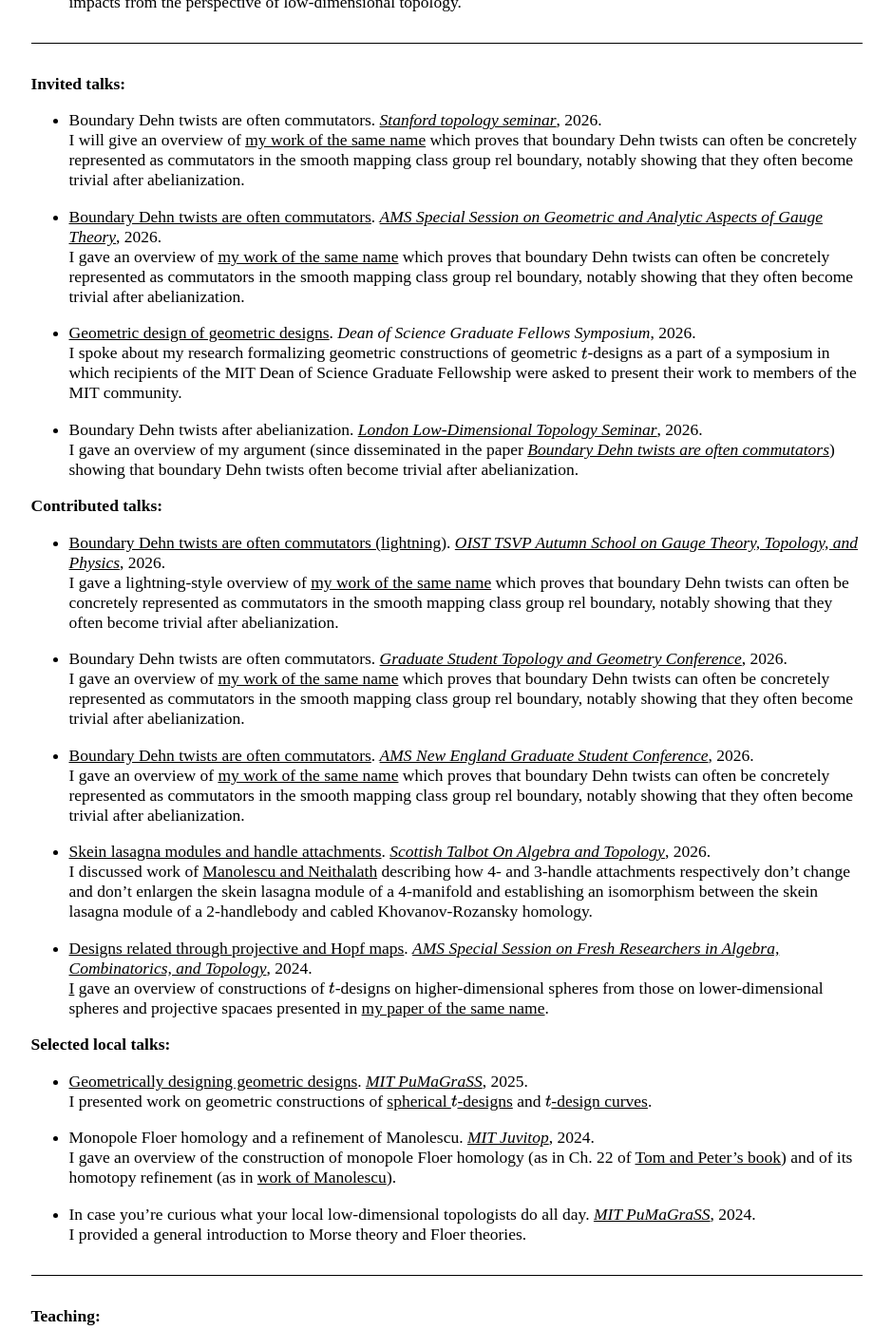
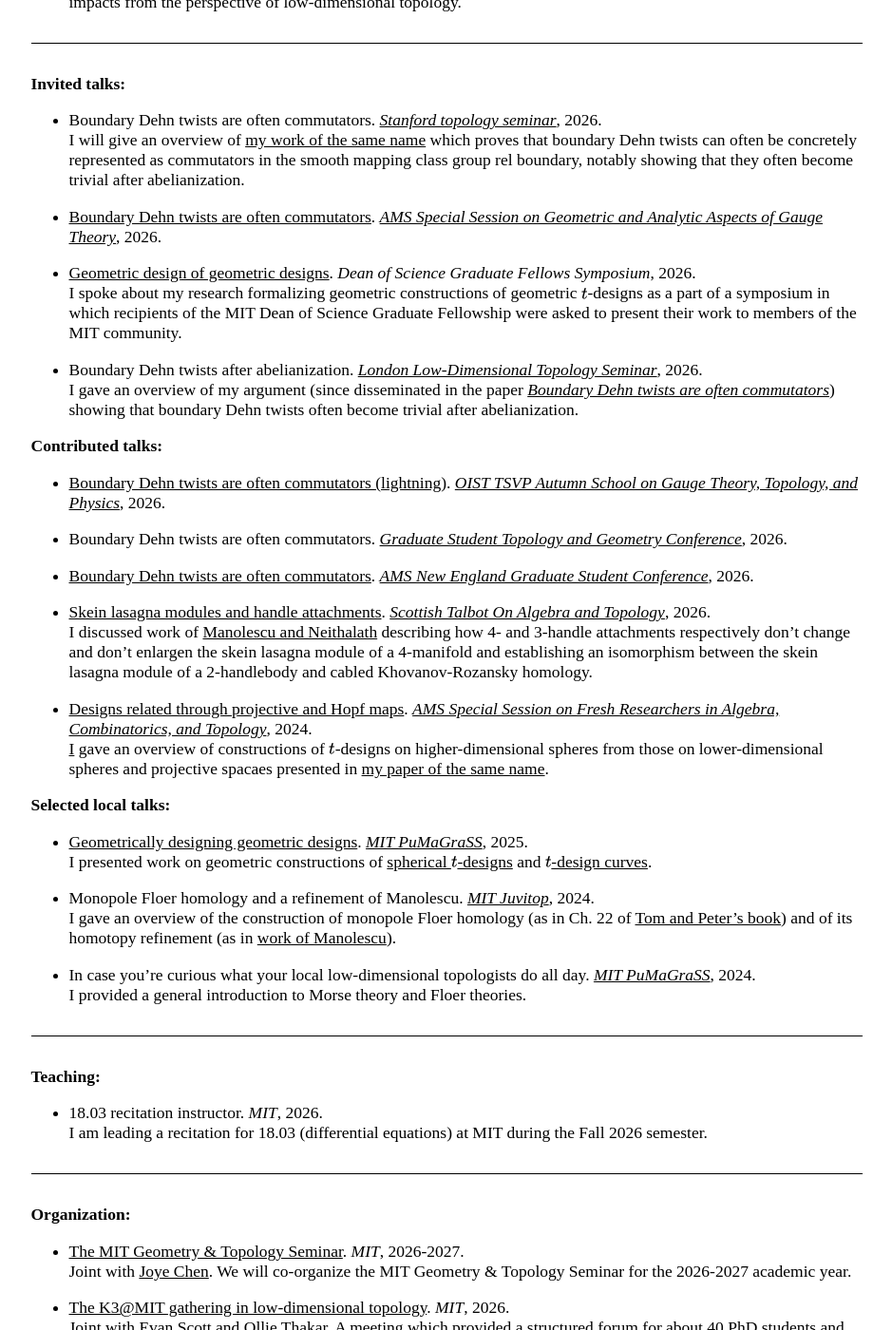
Before and after one commit to AyodejiLindblad/AyodejiLindblad.github.io, a Jekyll site: the page built from index.md, in a window 1280 px wide and 1400 px high, scrolled down 1500 px. Shown: the whole window at 95% size, without its empty margins (170-1109 px from the left). Built offline with Jekyll 4.4.1, drawn with Linux system fonts in a browser that asks for light colours; some web fonts are replaced.

Commit message:
Refactor talk descriptions for clarity
Removed redundant descriptions of talks on boundary Dehn twists while retaining essential information.

```diff
--- a/index.md
+++ b/index.md
@@ -78,7 +78,6 @@ Joint with [Enrico Colón](https://www.math.harvard.edu/people/colon-enrico/), [
     I will give an overview of [my work of the same name](https://arxiv.org/pdf/2604.13194) which proves that boundary Dehn twists can often be concretely represented as commutators in the smooth mapping class group rel boundary, notably showing that they often become trivial after abelianization.
 
 * [Boundary Dehn twists are often commutators](talks/Boundary-Dehn-twists-are-often-commutators-(slides).pdf). *[AMS Special Session on Geometric and Analytic Aspects of Gauge Theory](https://meetings.ams.org/math/fall2026e/meetingapp.cgi/Paper/61828)*, 2026.
-    I gave an overview of [my work of the same name](https://arxiv.org/pdf/2604.13194) which proves that boundary Dehn twists can often be concretely represented as commutators in the smooth mapping class group rel boundary, notably showing that they often become trivial after abelianization.
 
 * [Geometric design of geometric designs](talks/Geometric-design-of-geometric-designs.pdf). *Dean of Science Graduate Fellows Symposium*, 2026.
     I spoke about my research formalizing geometric constructions of geometric $t$-designs as a part of a symposium in which recipients of the MIT Dean of Science Graduate Fellowship were asked to present their work to members of the MIT community.
@@ -89,13 +88,10 @@ Joint with [Enrico Colón](https://www.math.harvard.edu/people/colon-enrico/), [
 **Contributed talks:**
 
 * [Boundary Dehn twists are often commutators (lightning)](talks/Boundary-Dehn-twists-are-often-commutators-(lightning).pdf). *[OIST TSVP Autumn School on Gauge Theory, Topology, and Physics](https://sites.google.com/view/new-frontiers-in-gauge-theory/autumn-school?authuser=0)*, 2026.
-    I gave a lightning-style overview of [my work of the same name](https://arxiv.org/pdf/2604.13194) which proves that boundary Dehn twists can often be concretely represented as commutators in the smooth mapping class group rel boundary, notably showing that they often become trivial after abelianization.
 
 * Boundary Dehn twists are often commutators. *[Graduate Student Topology and Geometry Conference](https://www.gstgc2026.com/)*, 2026.
-    I gave an overview of [my work of the same name](https://arxiv.org/pdf/2604.13194) which proves that boundary Dehn twists can often be concretely represented as commutators in the smooth mapping class group rel boundary, notably showing that they often become trivial after abelianization.
 
 * [Boundary Dehn twists are often commutators](talks/Boundary-Dehn-twists-are-often-commutators-(general-audience).pdf). *[AMS New England Graduate Student Conference](https://sites.google.com/brown.edu/amsgradconference/home)*, 2026.
-    I gave an overview of [my work of the same name](https://arxiv.org/pdf/2604.13194) which proves that boundary Dehn twists can often be concretely represented as commutators in the smooth mapping class group rel boundary, notably showing that they often become trivial after abelianization.
 
 * [Skein lasagna modules and handle attachments](talks/Skein-lasagna-modules-and-handle-attachments.pdf). *[Scottish Talbot On Algebra and Topology](https://sites.google.com/view/stoat-workshop/home)*, 2026.
     I discussed work of [Manolescu and Neithalath](https://www.degruyterbrill.com/document/doi/10.1515/crelle-2022-0021/html?lang=en&srsltid=AfmBOoqxU5Qjqk2STSb85QQrpKWQh0vum4-dj8cIoxs9kUAX-qHu2Zjn) describing how 4- and 3-handle attachments respectively don't change and don't enlargen the skein lasagna module of a 4-manifold and establishing an isomorphism between the skein lasagna module of a 2-handlebody and cabled Khovanov-Rozansky homology.
```
